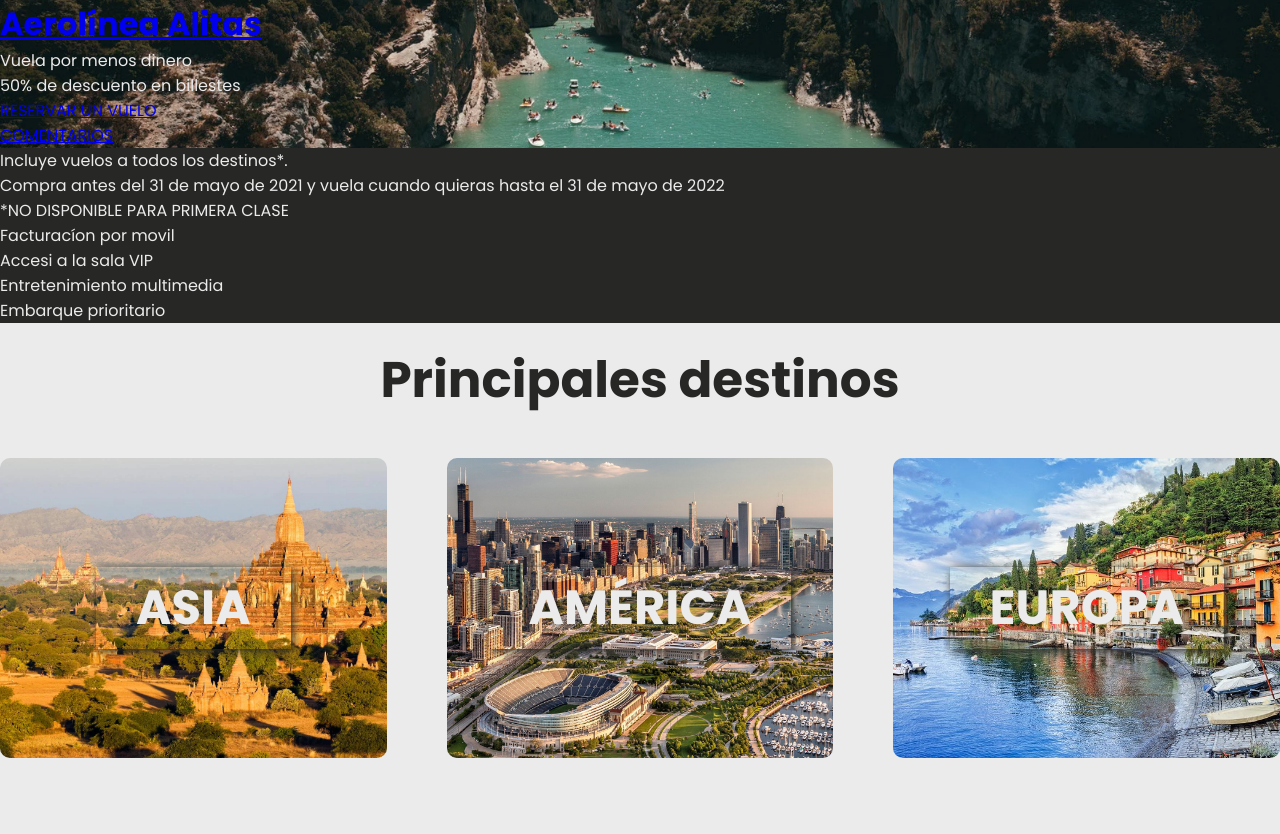
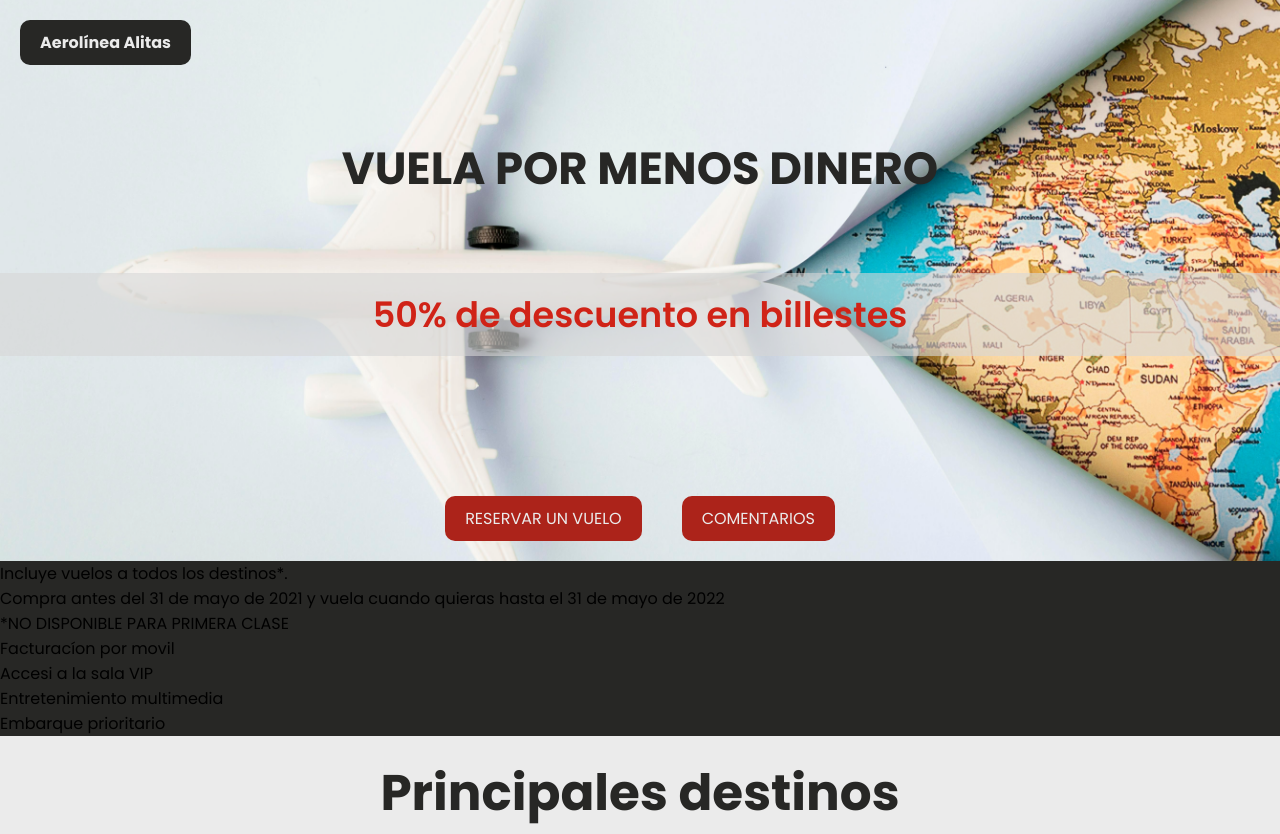
Before and after one commit to CristianP98/Pagina_web-Alitas, a plain HTML site: page index.html in a window 1280 px wide. Shown: the top 834 px of the page. Drawn offline with Linux system fonts and the light colour scheme; files whose address does not match are found by name.

Commit message:
Cambios en header

```diff
--- a/css/estilos/styles.css
+++ b/css/estilos/styles.css
@@ -15,21 +15,98 @@
 body {
     background-color: var(--negro);
     font-family: 'Poppins', sans-serif;
-
-    /* luego borrar el color !importante */
-    color: var(--blanco);
   }
 
     /* -- header -- */
     header {
-    background: url("/img/fondo-1.webp")no-repeat;
+    background: url("/img/fondo1.jpg")no-repeat;
     background-size: cover;
     background-position: center;
     position: relative;
   }
+
+  /* --boton-de-inicio--boton-comentarios--*/
+  header h1 a {
+    display: inline-block;
+    text-decoration: none;
+    color: var(--blanco);
+    background-color: var(--negro);
+    padding: 10px 20px;
+    border-radius: 10px;
+    margin: 20px;
+    font-size: 16px;
+  }
+  header h1 a:hover{
+    color: var(--negro);
+    background-color: var(--blanco);
+    box-shadow: rgba(0, 0, 0, 0.25) 0 8px 15px;
+    transform: translateY(-4px);
+   }
+
+   header h1 a:active {
+    box-shadow: none;
+    transform: translateY(0);
+    background-color: var(--hueso);
+    color: var(--negro);
+   }
+   /* --fin-boton-inicio--boton-comentarios-- */
+
+  /* inicio-texto */
+  .texto {
+    text-align: center;
+  }
+  .titulo {
+    font-size: 45px;
+    text-transform: uppercase;
+    font-weight: bold;
+    color: var(--negro);
+    padding: 50px 0;
+  }
+  .descuento {
+    background-color: rgba(216, 216, 216, 0.6);
+    color: var(--rojOscuro);
+    font-size: 35px;
+    font-weight: 600;
+    padding: 15px 0;
+    margin: 20px 0;
+  }
+  /* --fin-texto-- */
+
+  /* --botones-inicio-- */
+  .botones {
+    display: flex;
+    justify-content: center;
+    padding-top: 100px;
+  }
+  .botones a {
+    display: inline-block;
+    text-decoration: none;
+    color: var(--blanco);
+    background-color: var(--rojoClaro);
+    padding: 10px 20px;
+    border-radius: 10px;
+    margin: 20px;
+    font-size: 16px;
+  }
+  .botones a:hover {
+    color: var(--blanco);
+    background-color: var(--negro);
+    box-shadow: rgba(0, 0, 0, 0.25) 0 8px 15px;
+    transform: translateY(-4px);
+   }
+   .botones a:active {
+    box-shadow: none;
+    transform: translateY(0);
+    background-color: var(--hueso);
+    color: var(--negro);
+   }
+  /* --fin-botones-incio-- */
+
     /* --fin header-- */
 
 /* -- main --*/
+
+
 
 /* -- section -- */
 
@@ -134,7 +211,7 @@ footer h3 {
   padding: 20px
 }
 .comentarios {
-  display: flex;
+    display: flex;
     align-items: center;
     justify-content: center;
     text-align: center;
```
Also changed, not shown: img/fondo-1.webp (deleted), img/fondo1.jpg (added).
